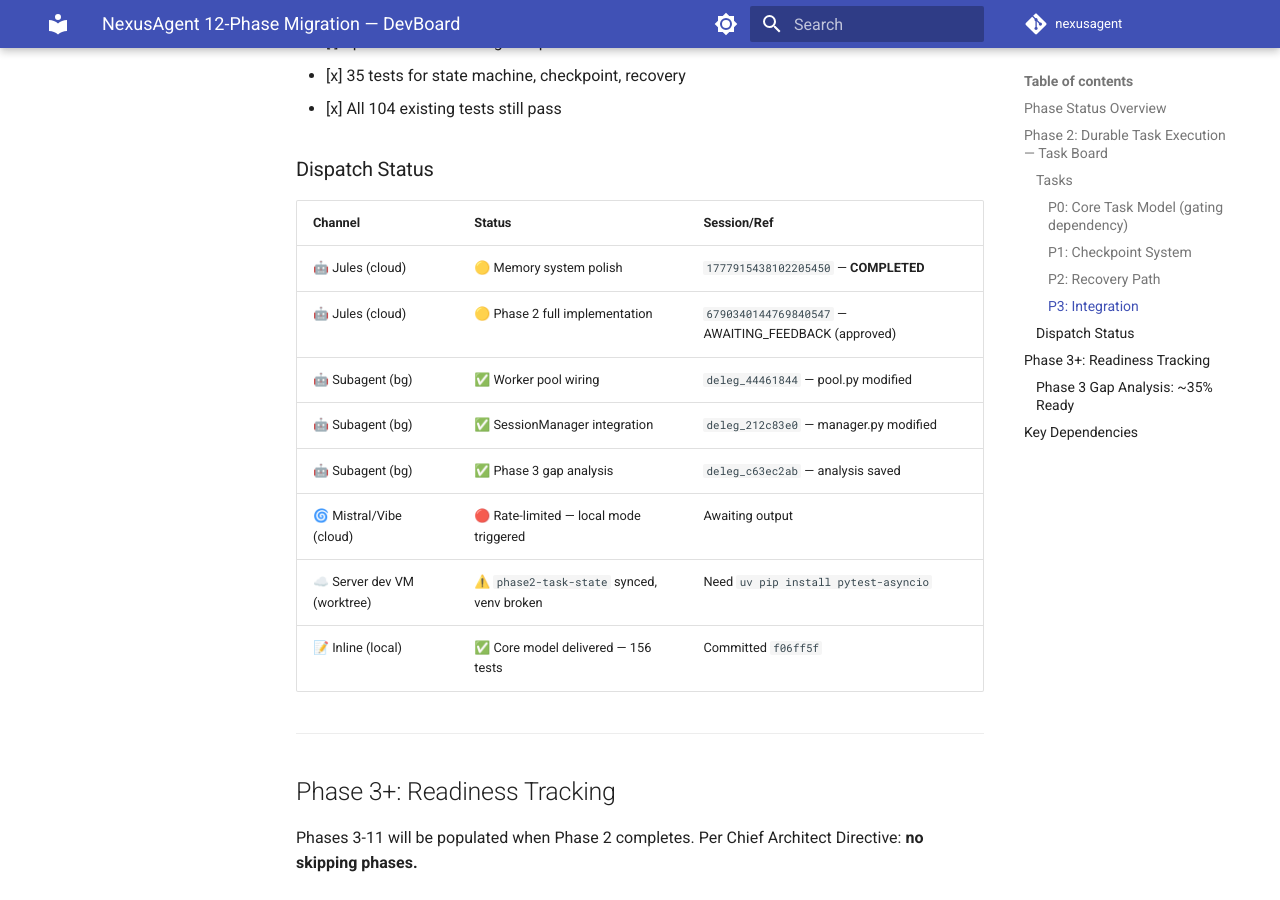
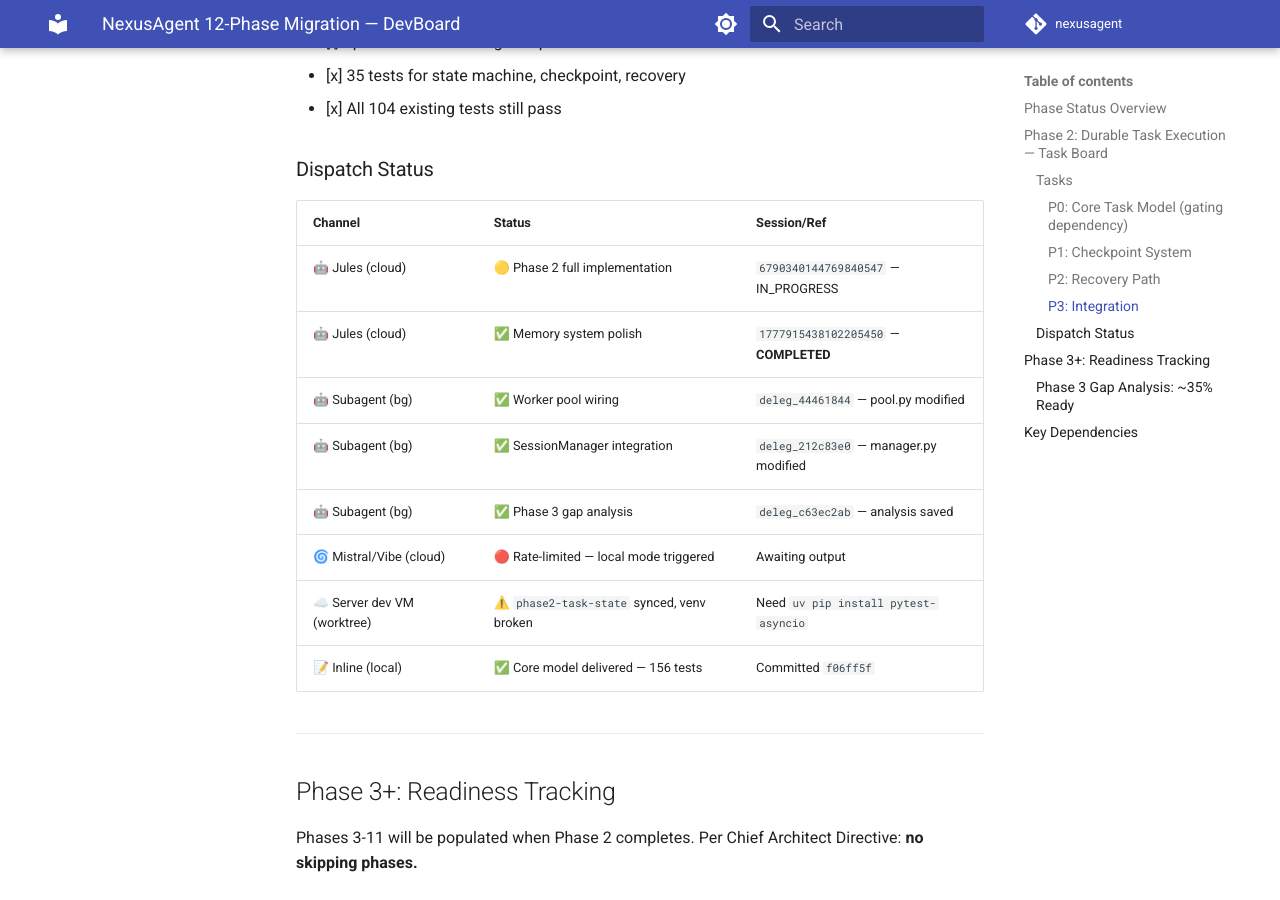
Before and after one commit to stephanos8926-lgtm/NexusAgent, an MkDocs documentation site: the page built from docs/devboard/README.md, in a window 1280 px wide and 900 px high, scrolled down 2472 px. Built offline with MkDocs 1.6.1 and Material for MkDocs 9.7.7, drawn with Linux system fonts in a browser that asks for light colours; comment, search, counter and statistics services are not loaded; the version menu is left out.

Commit message:
docs(devboard): Memory polish COMPLETED, all subagents done, Phase 2 Jules IN_PROGRESS

```diff
--- a/docs/devboard/README.md
+++ b/docs/devboard/README.md
@@ -59,8 +59,8 @@
 
 | Channel | Status | Session/Ref |
 |---------|--------|-------------|
-| 🤖 Jules (cloud) | 🟡 Memory system polish | `1777915438102205450` — **COMPLETED** |
-| 🤖 Jules (cloud) | 🟡 Phase 2 full implementation | `6790340144769840547` — AWAITING_FEEDBACK (approved) |
+| 🤖 Jules (cloud) | 🟡 Phase 2 full implementation | `6790340144769840547` — IN_PROGRESS |
+| 🤖 Jules (cloud) | ✅ Memory system polish | `1777915438102205450` — **COMPLETED** |
 | 🤖 Subagent (bg) | ✅ Worker pool wiring | `deleg_44461844` — pool.py modified |
 | 🤖 Subagent (bg) | ✅ SessionManager integration | `deleg_212c83e0` — manager.py modified |
 | 🤖 Subagent (bg) | ✅ Phase 3 gap analysis | `deleg_c63ec2ab` — analysis saved |
```
